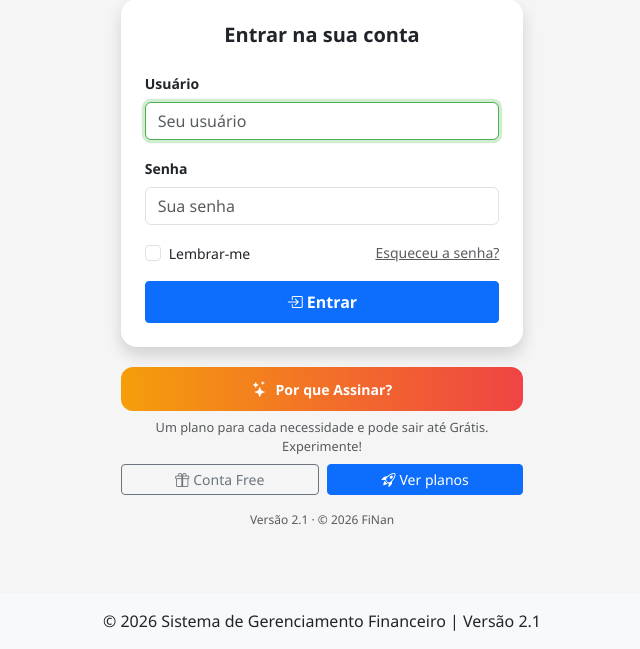
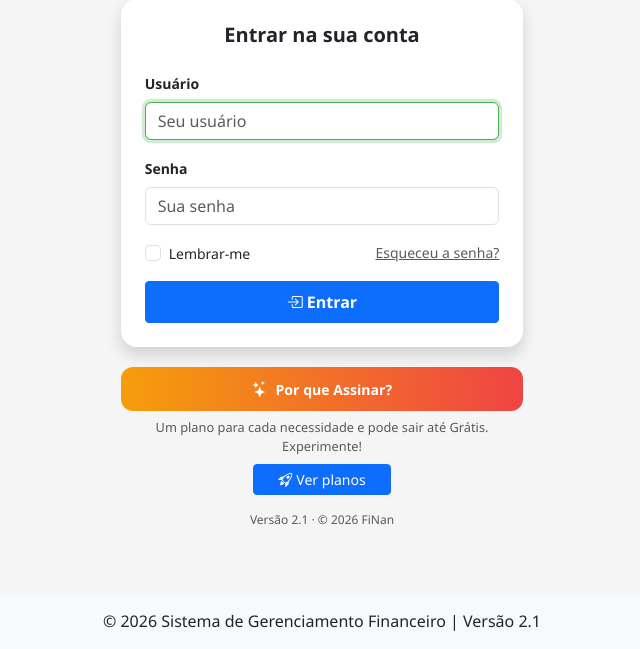
Before and after one commit to Ozeus1/financeiro, a Flask app: page /login in a window 1280 px wide. Shown: the part 173-822 px from the top of the page, without its empty margins (318-958 px from the left). Run offline with Flask 3, Linux system fonts and the light colour scheme.

Commit message:
fix: remover botao Conta Free, centralizar Ver planos

```diff
--- a/templates/auth/login.html
+++ b/templates/auth/login.html
@@ -67,11 +67,8 @@
             </p>
         </div>
 
-        <div class="d-flex gap-2 mt-2">
-            <a href="{{ url_for('auth.solicitar_acesso') }}" class="btn btn-outline-secondary btn-sm flex-fill">
-                <i class="bi bi-gift me-1"></i>Conta Free
-            </a>
-            <a href="{{ url_for('assinatura.assine_agora') }}" class="btn btn-primary btn-sm flex-fill">
+        <div class="text-center mt-2">
+            <a href="{{ url_for('assinatura.assine_agora') }}" class="btn btn-primary btn-sm px-4">
                 <i class="bi bi-rocket-takeoff me-1"></i>Ver planos
             </a>
         </div>
```
